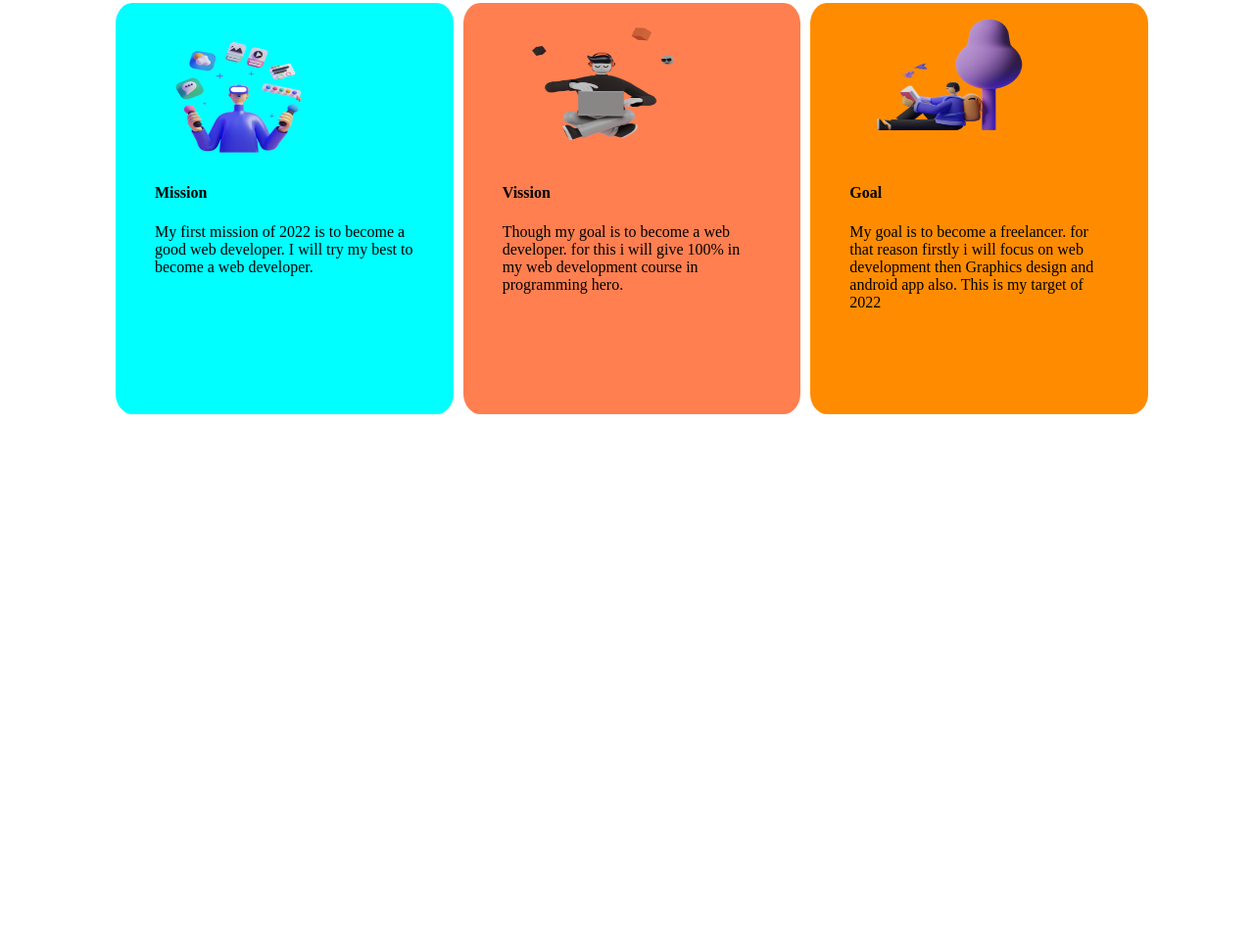
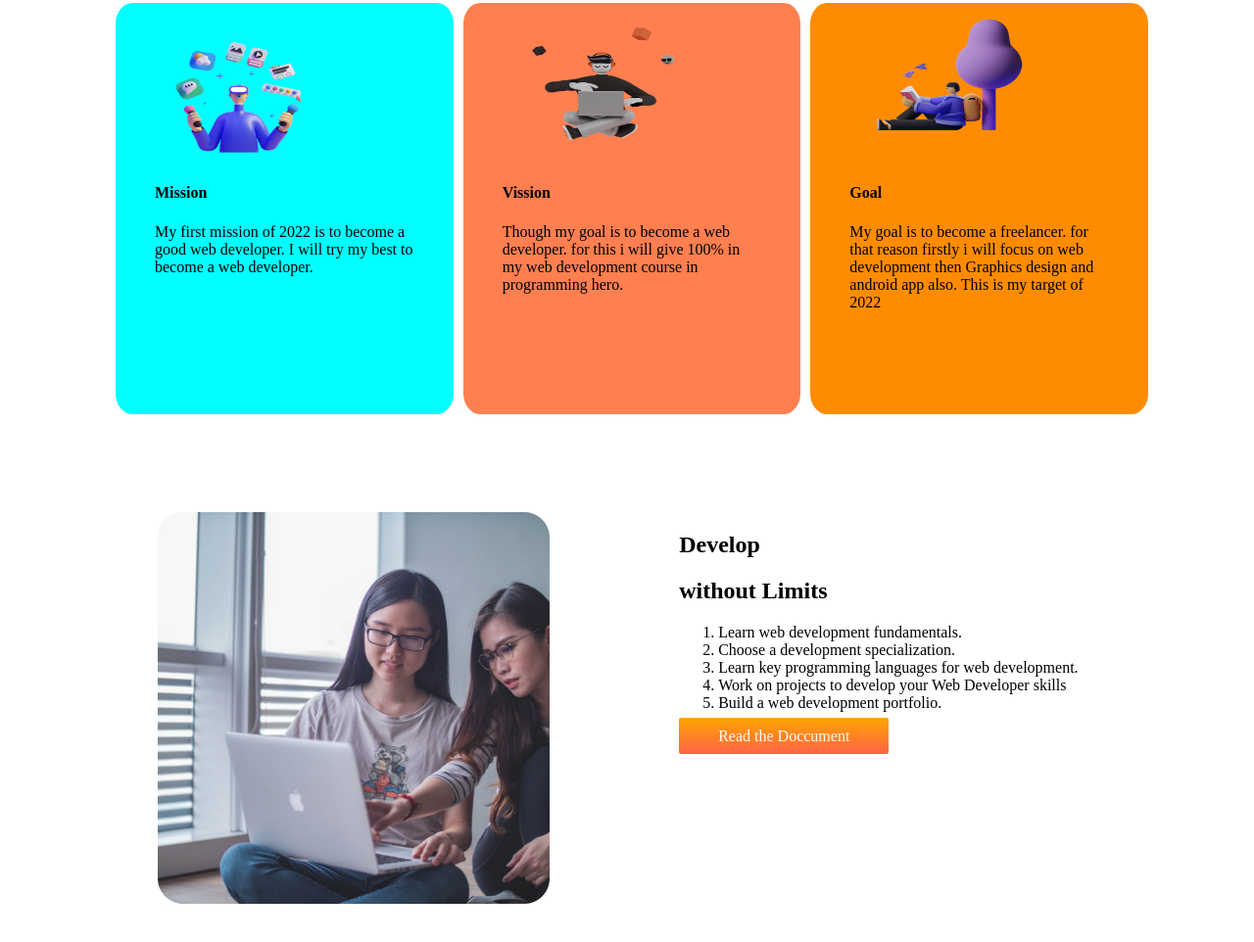
Before and after one commit to amitdasgupta1/mission2022, a plain HTML site: page index.html in a window 1280 px wide. Shown: the part 628-1590 px from the top of the page at 98% size. Before the commit the page ends 1151 px from the top, so only its background shows below. Drawn offline with Linux system fonts and the light colour scheme.

Commit message:
third-part-added

```diff
--- a/index.html
+++ b/index.html
@@ -43,5 +43,26 @@
         </div>
        </div>
     </section>
+    <section class="Flexible-content">
+        <div class="process-develop">
+            <img src="images/pictures/coding.png" alt="" width="400" height="400">
+
+        </div>
+        <div class="process-develop">
+            <h2>Develop</h2>
+            <h2>without Limits</h2>
+            <p>
+                <ol>
+                    <li>Learn web development fundamentals.</li>
+                    <li>Choose a development specialization.</li>
+                    <li>Learn key programming languages for web development.</li>
+                    <li>Work on projects to develop your Web Developer skills</li>
+                    <li>Build a web development portfolio.</li>
+                </ol>
+            </p>
+            <a class="ExploreButton" target="_blank" href="https://brainstation.io/career-guides/how-to-become-a-web-developer">Read the Doccument</a>
+        </div>
+
+    </section>
 </body>
 </html>
--- a/style.css
+++ b/style.css
@@ -17,10 +17,12 @@
     padding-left: 5%;
 }
 .ExploreButton{
+    color:floralwhite;
     text-decoration: none;
     background-image: linear-gradient(orange,tomato);
     padding: 10px 40px;
     border-radius: 2px;
+
 }
 #mymission{
     text-align: center;
@@ -52,3 +54,7 @@
     border-radius: 5%;
     padding: 10px 40px;
 }
+.process-develop{
+    width: 45%;
+    padding-left: 5%;
+}
```
